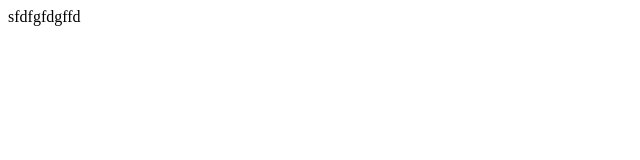
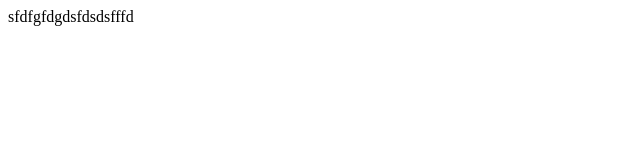
Before and after one commit to galsinai128/memeGen, a plain HTML site: page index.html in a window 1280 px wide. Shown: the full height of the page, 0-640 px from the left. Drawn offline with Linux system fonts and the light colour scheme.

Commit message:
create conflict

```diff
--- a/index.html
+++ b/index.html
@@ -8,7 +8,7 @@
     <title>MemeGen</title>
 </head>
 <body>
-sfdfgfdgffd
+sfdfgfdgdsfdsdsfffd
     <script src="js/utils-service.js"></script>
     <script src="js/memegen-service.js"></script>
     <script src="js/memegen.js"></script>
```
